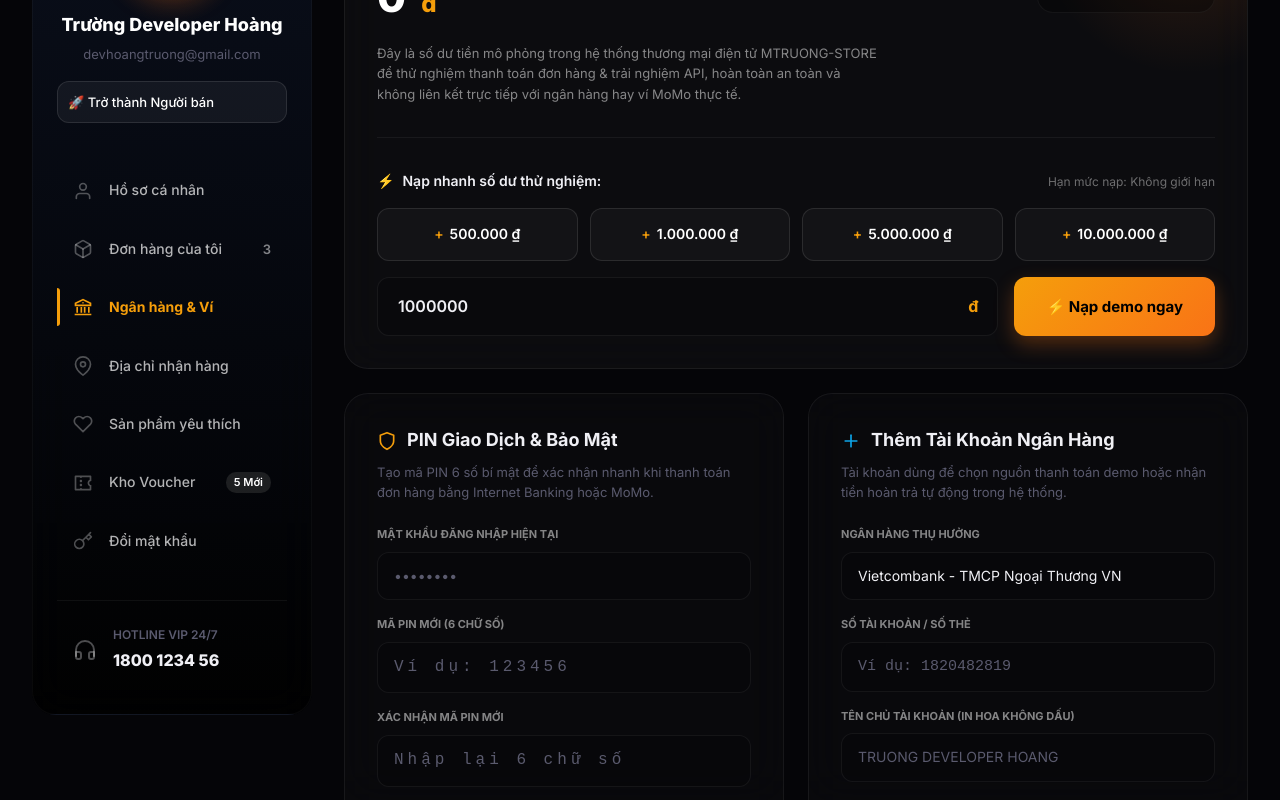
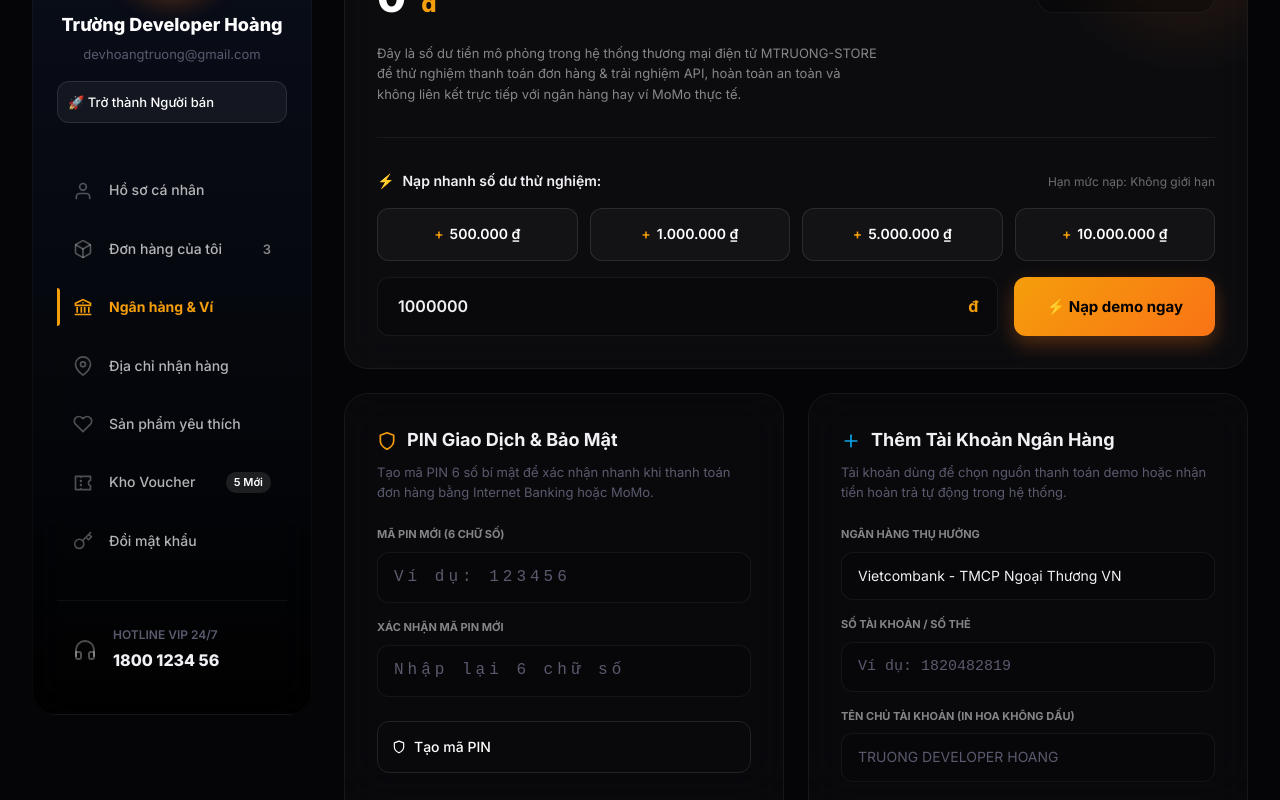
Before and after one commit to hoangmanhtruong-uet-dev/website_banhang, a Next.js app: page /profile/bank in a window 1280 px wide. Shown: the part 370-1170 px from the top of the page. Built offline with nearby package versions, Linux system fonts and the light colour scheme; no server answers.

Commit message:
feat: remove password requirement for updating payment PIN

```diff
--- a/src/app/(shop)/profile/bank/page.tsx
+++ b/src/app/(shop)/profile/bank/page.tsx
@@ -48,7 +48,7 @@ export default function BankPage() {
   const [authError, setAuthError] = useState(false);
   const [topUpAmount, setTopUpAmount] = useState('1000000');
   const topUpError = validateTopUpAmount(topUpAmount);
-  const [pinForm, setPinForm] = useState({ currentPassword: '', pin: '' });
+  const [pinForm, setPinForm] = useState({ pin: '' });
   const [bankForm, setBankForm] = useState({ bankName: 'Vietcombank - TMCP Ngoại Thương VN', accountNumber: '', accountName: '', isDefault: true });
   const [showBalance, setShowBalance] = useState(true);
 
@@ -108,7 +108,7 @@ export default function BankPage() {
       const data = await res.json();
       if (!res.ok) throw new Error(apiMessage(data, 'Không thể cập nhật PIN'));
       setWallet(prev => prev ? { ...prev, hasPaymentPin: true } : prev);
-      setPinForm({ currentPassword: '', pin: '' });
+      setPinForm({ pin: '' });
       addToast('Đã cập nhật mã PIN giao dịch');
     } catch (error) {
       addToast(error instanceof Error ? error.message : 'Không thể cập nhật PIN', 'error');
@@ -251,10 +251,6 @@ export default function BankPage() {
           </p>
 
           <form onSubmit={handlePin} style={{ display: 'flex', flexDirection: 'column', gap: 16 }}>
-            <div>
-              <label style={{ display: 'block', fontSize: 11, fontWeight: 700, color: 'rgba(255,255,255,0.5)', textTransform: 'uppercase', marginBottom: 8 }}>Mật khẩu đăng nhập hiện tại</label>
-              <input className="input-field" type="password" autoComplete="current-password" required value={pinForm.currentPassword} onChange={e => setPinForm({ ...pinForm, currentPassword: e.target.value })} placeholder="••••••••" style={{ background: 'rgba(0,0,0,0.2)' }} />
-            </div>
             <div>
               <label style={{ display: 'block', fontSize: 11, fontWeight: 700, color: 'rgba(255,255,255,0.5)', textTransform: 'uppercase', marginBottom: 8 }}>Mã PIN mới (6 chữ số)</label>
               <input className="input-field" type="password" inputMode="numeric" required maxLength={6} pattern="\d{6}" value={pinForm.pin} onChange={e => setPinForm({ ...pinForm, pin: e.target.value.replace(/\D/g, '') })} placeholder="Ví dụ: 123456" style={{ background: 'rgba(0,0,0,0.2)', letterSpacing: 4, fontFamily: 'monospace', fontSize: 16 }} />
--- a/src/app/api/user/payment-pin/route.ts
+++ b/src/app/api/user/payment-pin/route.ts
@@ -2,11 +2,10 @@ import { z } from 'zod';
 import prisma from '@/lib/db';
 import { getSession } from '@/lib/auth/auth';
 import { createHandler } from '@/lib/api-handler';
-import { AuthenticationError, NotFoundError } from '@/lib/errors';
+import { AuthenticationError } from '@/lib/errors';
 import { PasswordService } from '@/lib/services/auth/password.service';
 
 const pinSchema = z.object({
-  currentPassword: z.string().min(1, 'Vui lòng nhập mật khẩu tài khoản'),
   pin: z.string().regex(/^\d{6}$/, 'Mã PIN phải gồm đúng 6 chữ số'),
 });
 
@@ -14,11 +13,7 @@ export const PUT = createHandler(async (req) => {
   const session = await getSession();
   if (!session) throw new AuthenticationError();
   const parsed = pinSchema.parse(await req.json());
-  const user = await prisma.user.findUnique({ where: { id: session.userId }, select: { password: true } });
-  if (!user) throw new NotFoundError('Không tìm thấy người dùng');
-  if (!await PasswordService.verify(parsed.currentPassword, user.password)) {
-    throw new AuthenticationError('Mật khẩu tài khoản không đúng');
-  }
+
   const paymentPinHash = await PasswordService.hash(parsed.pin);
   await prisma.user.update({ where: { id: session.userId }, data: { paymentPinHash } });
   return { success: true, hasPaymentPin: true };
```
